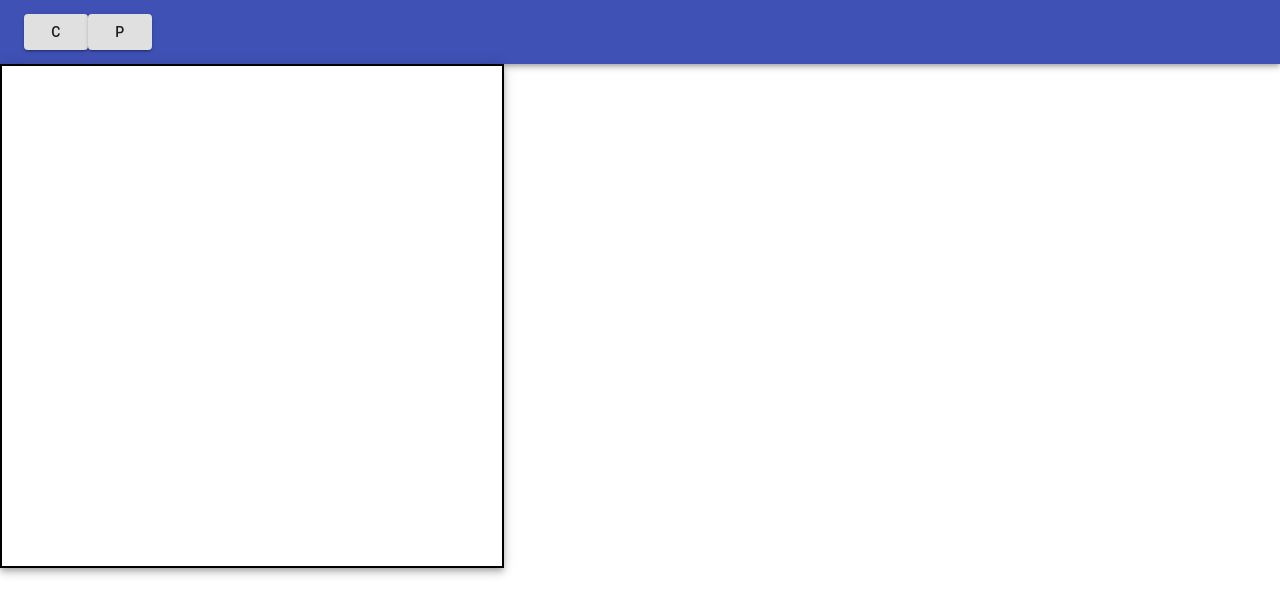
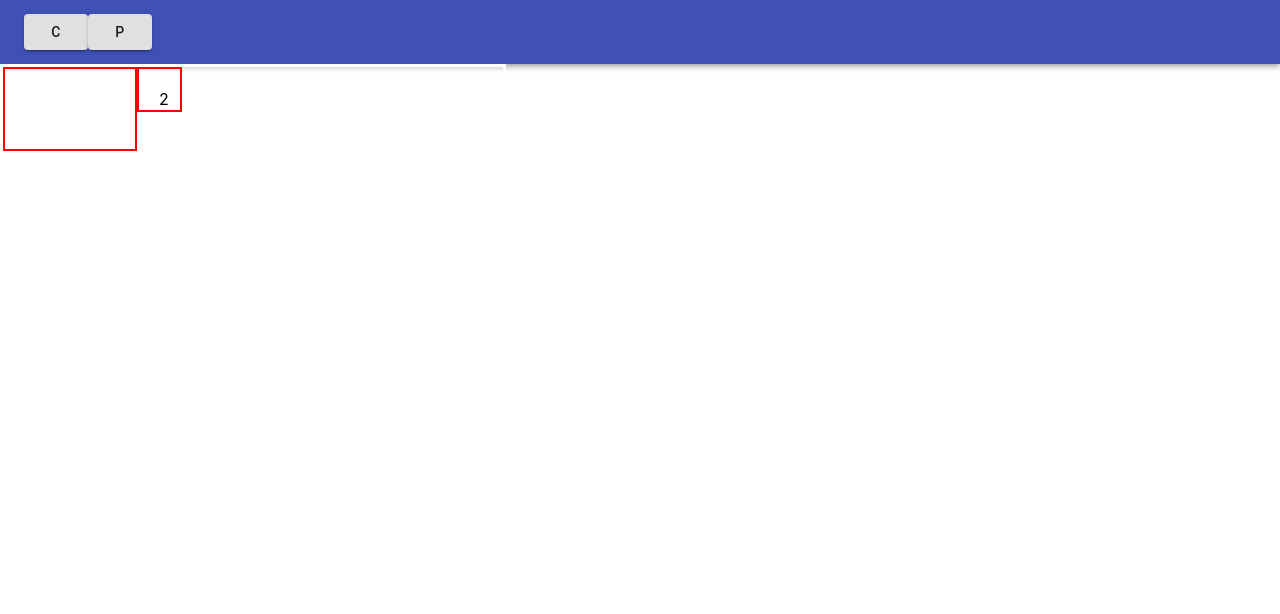
Before and after one commit to ajaythompson/ml_ops, a React (Create React App) app in the folder ml_ops/ui/: page / in a window 1280 px wide. Shown: the top 614 px of the page. Built offline with nearby package versions, Linux system fonts and the light colour scheme.

Commit message:
dragging

```diff
--- a/ml_ops/ui/src/components/Canvas.js
+++ b/ml_ops/ui/src/components/Canvas.js
@@ -6,26 +6,40 @@ export default function Canvas(props) {
 
     const useStyles = makeStyles((theme) => ({
         box: {
-            position: 'absolute',
-            height: 50,
-            width: 100,
-            backgroundColor: theme.palette.background.paper,
-            border: '2px solid #000',
-            boxShadow: theme.shadows[5],
-            padding: theme.spacing(2, 4, 3),
+            // position: 'absolute',
+            height: 80,
+            width: 170,
+            // backgroundColor: theme.palette.background.paper,
+            // border: '2px solid #000',
+            // boxShadow: theme.shadows[5],
+            // padding: theme.spacing(2, 4, 3),
+            border: '3px solid #fff',
+            // padding: '2px'
         },
-        depBox: {
-            position: 'absolute',
-            height: 5,
-            width: 10,
-            backgroundColor: theme.palette.background.paper,
-            border: '2px solid #000',
-            boxShadow: theme.shadows[5],
-            padding: theme.spacing(2, 4, 3),
+        child: {
+            width: 90,
+            height: 40,
+            float: 'left',
+            padding: '20px',
+            border: '2px solid red'
+
         },
         noCursor: {
-            cursor: "auto"
+            cursor: "auto",
+            width: 30,
+            height: 80,
+            float: 'left',
+            textAlignLast: 'left',
+            // padding: '20px',
+            border: '2px solid red'
         },
+        small: {
+            width: 1,
+            height: 1,
+            float: 'left',
+            padding: '20px',
+            border: '2px solid red'
+        }
     }));
 
 
@@ -43,19 +57,41 @@ export default function Canvas(props) {
         }
     }
 
+    function drag(ev) {
+        console.log('dragging')
+        // ev.dataTransfer.setData("text", ev.target.id);
+    }
+
+    function allowDrop(event) {
+        event.preventDefault();
+    }
+
+    function drop(event) {
+        console.log(event)
+    }
+
     function getProcessors(processors) {
         if (processors.length > 0) {
             return processors.map(
                 processor => {
                     return (
-                        <Draggable bounds="parent">
-                            <div className={classes.box}>
-                                {processor.type}
+                        <Draggable bounds="parent" cancel="strong">
+                            <div className={classes.box}
+                                onDrop={drop}
+                                ondragover={allowDrop}>
+                                <div className={classes.child}>
+                                    {processor.type}
+                                </div>
+
                                 <strong className={classes.noCursor}>
-                                    Can't drag here
+                                    <div id='id1'
+                                        draggable='true'
+                                        onDragStart={drag}
+                                        className={{ 'float': 'center' }} >O</div>
                                 </strong>
                             </div>
-                        </Draggable>
+
+                        </Draggable >
 
                     )
                 }
@@ -69,10 +105,22 @@ export default function Canvas(props) {
     }
 
     return (
-        <div className={classes.box} style={{ height: '500px', width: '500px', position: 'relative', overflow: 'auto', padding: '0' }}>
-            <div style={{ height: '1000px', width: '1000px', padding: '10px' }}>
+        <div className={classes.box} style={{
+            height: '500px', width: '500px',
+            // position: 'relative',
+            overflow: 'auto', padding: '0'
+        }}
+            onDrop={drop}
+            ondragover={allowDrop}>
+            <div className={classes.child} id="div1" ondrop="drop(event)" ondragover="allowDrop(event)"></div>
+            <div className={classes.small} id="drag1" draggable="true"
+                ondragstart={drag}>2</div>
+            <div style={{ height: '1000px', width: '1000px', padding: '10px' }}
+                onDrop={drop}
+                ondragover={allowDrop}>
                 {getWorkflow(workflow)}
             </div>
+
         </div>
     )
 
```
Also changed, not shown: 1 other file (tests, documents, lock files or other folders).
